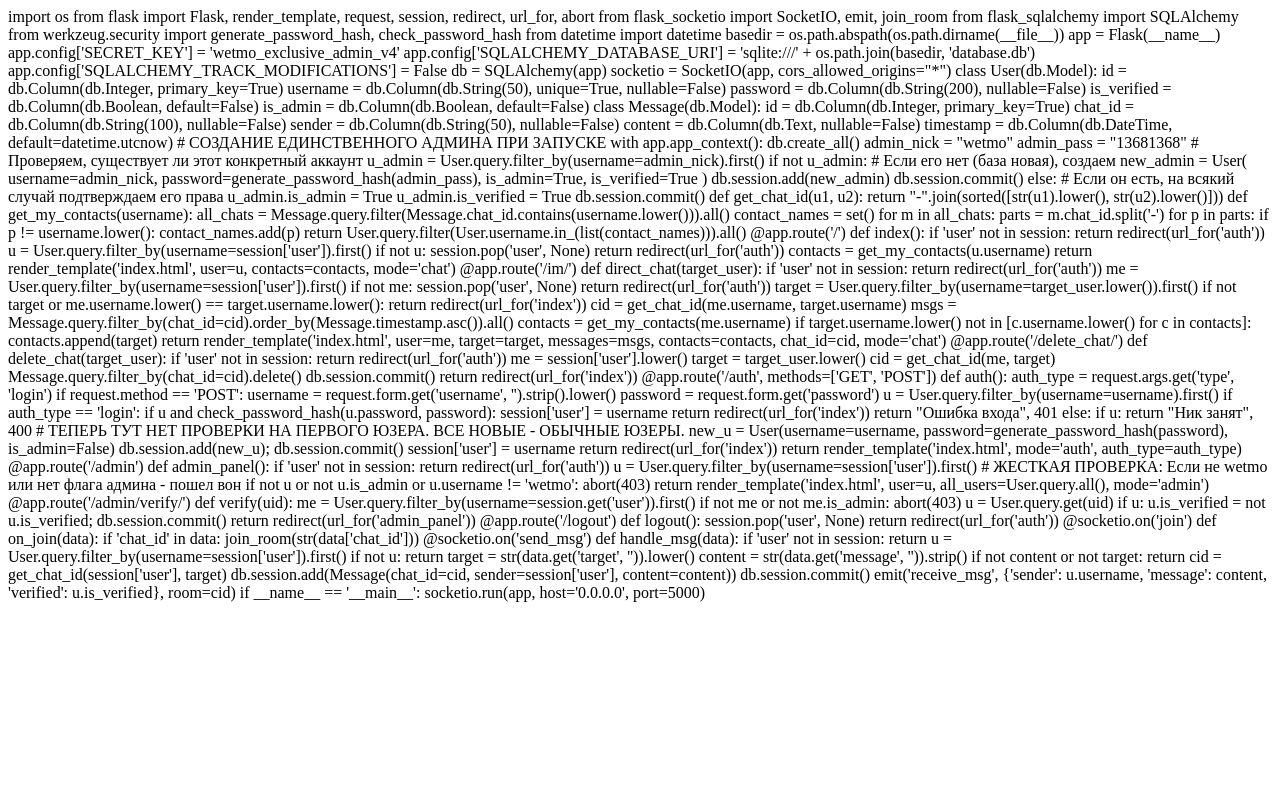
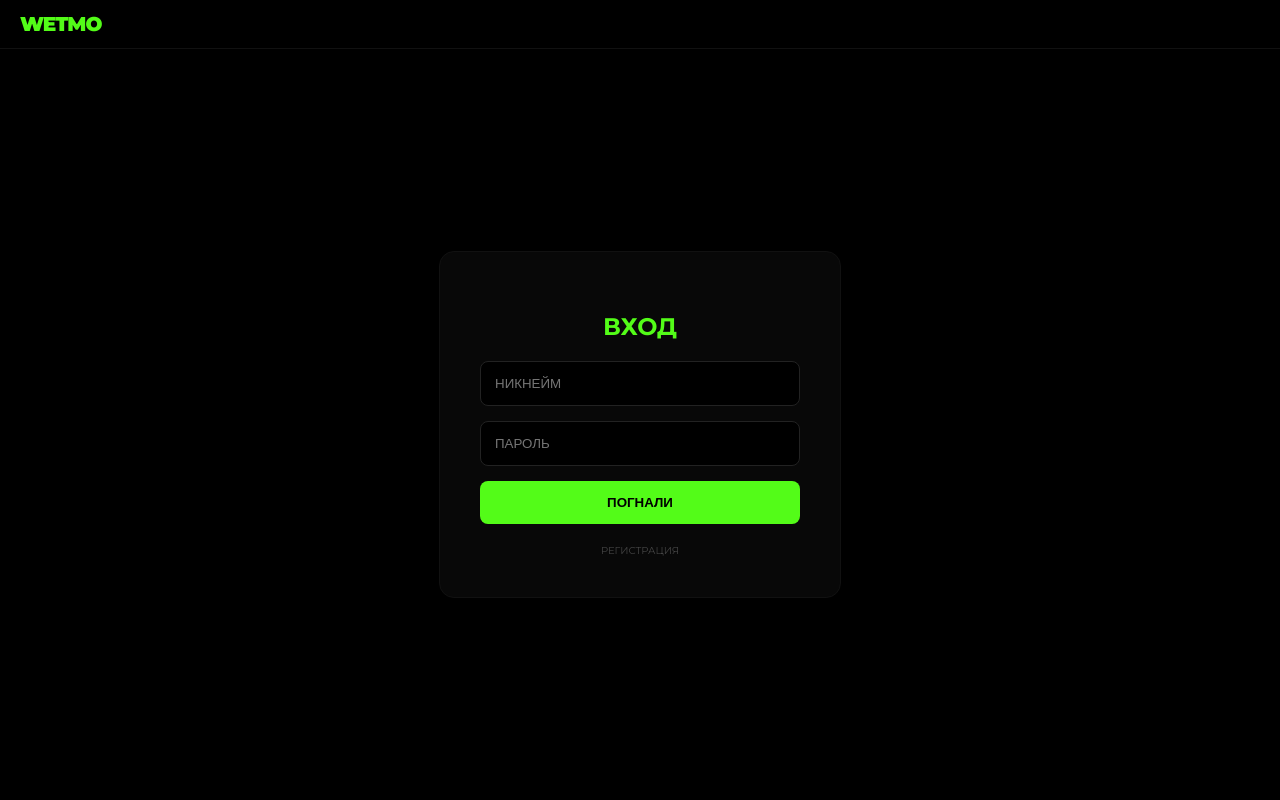
Before and after one commit to Mu1cHur0/WETMO, a Flask app: page /auth in a window 1280 px wide. Run offline with Flask 3, Linux system fonts and the light colour scheme; some libraries are stand-ins or nearby versions.

Commit message:
index.html

```diff
--- a/templates/index.html
+++ b/templates/index.html
@@ -1,174 +1,178 @@
-import os
-from flask import Flask, render_template, request, session, redirect, url_for, abort
-from flask_socketio import SocketIO, emit, join_room
-from flask_sqlalchemy import SQLAlchemy
-from werkzeug.security import generate_password_hash, check_password_hash
-from datetime import datetime
+<!DOCTYPE html>
+<html lang="ru">
+<head>
+    <meta charset="UTF-8">
+    <meta name="viewport" content="width=device-width, initial-scale=1.0">
+    <title>WETMO</title>
+    <script src="https://cdnjs.cloudflare.com/ajax/libs/socket.io/4.0.1/socket.io.js"></script>
+    <script src="https://cdn.jsdelivr.net/npm/marked/marked.min.js"></script>
+    <link href="https://fonts.googleapis.com/css2?family=Montserrat:wght@400;700;900&display=swap" rel="stylesheet">
+    <style>
+        :root { --bg: #050505; --kick: #53fc18; --border: #111; --danger: #ff4444; }
+        body { font-family: 'Montserrat', sans-serif; background: var(--bg); color: #fff; margin: 0; display: flex; flex-direction: column; height: 100vh; overflow: hidden; }
 
-basedir = os.path.abspath(os.path.dirname(__file__))
+        .kick-badge { display: inline-flex; align-items: center; justify-content: center; width: 14px; height: 14px; background-color: var(--kick); border-radius: 50%; margin-left: 5px; position: relative; flex-shrink: 0; }
+        .kick-badge::after { content: ''; width: 3px; height: 6px; border: solid #000; border-width: 0 2px 2px 0; transform: rotate(45deg); margin-bottom: 2px; }
 
-app = Flask(__name__)
-app.config['SECRET_KEY'] = 'wetmo_exclusive_admin_v4'
-app.config['SQLALCHEMY_DATABASE_URI'] = 'sqlite:///' + os.path.join(basedir, 'database.db')
-app.config['SQLALCHEMY_TRACK_MODIFICATIONS'] = False
+        .header { background: #000; padding: 12px 20px; display: flex; align-items: center; border-bottom: 1px solid var(--border); z-index: 10; }
+        .logo { font-weight: 900; color: var(--kick); text-decoration: none; font-size: 20px; letter-spacing: -1px; }
 
-db = SQLAlchemy(app)
-socketio = SocketIO(app, cors_allowed_origins="*")
+        .btn-header { background: #111; color: #fff; padding: 8px 14px; border-radius: 6px; font-size: 11px; font-weight: 900; text-decoration: none; margin-left: 10px; border: 1px solid #222; cursor: pointer; transition: 0.2s; }
+        .btn-header:hover { border-color: var(--kick); background: #1a1a1a; }
+        .btn-danger { background: var(--danger) !important; border: none !important; }
 
-class User(db.Model):
-    id = db.Column(db.Integer, primary_key=True)
-    username = db.Column(db.String(50), unique=True, nullable=False)
-    password = db.Column(db.String(200), nullable=False)
-    is_verified = db.Column(db.Boolean, default=False)
-    is_admin = db.Column(db.Boolean, default=False)
+        .tabs-bar { display: flex; background: #000; border-bottom: 1px solid var(--border); overflow-x: auto; white-space: nowrap; scrollbar-width: none; }
+        .tabs-bar::-webkit-scrollbar { display: none; }
+        .tab { display: inline-flex; align-items: center; padding: 12px 20px; color: #666; text-decoration: none; font-size: 11px; font-weight: 800; border-right: 1px solid var(--border); background: #0a0a0a; }
+        .tab.active { background: var(--bg); color: var(--kick); border-bottom: 2px solid var(--kick); }
 
-class Message(db.Model):
-    id = db.Column(db.Integer, primary_key=True)
-    chat_id = db.Column(db.String(100), nullable=False)
-    sender = db.Column(db.String(50), nullable=False)
-    content = db.Column(db.Text, nullable=False)
-    timestamp = db.Column(db.DateTime, default=datetime.utcnow)
+        .chat-area { flex: 1; display: flex; flex-direction: column; overflow: hidden; position: relative; }
+        #messages { flex: 1; overflow-y: auto; padding: 20px; display: flex; flex-direction: column; gap: 8px; }
 
-# СОЗДАНИЕ ЕДИНСТВЕННОГО АДМИНА ПРИ ЗАПУСКЕ
-with app.app_context():
-    db.create_all()
-    admin_nick = "wetmo"
-    admin_pass = "13681368"
+        /* Стили для Markdown внутри сообщений */
+        .msg { background: #0a0a0a; padding: 12px 16px; border-radius: 12px; border: 1px solid #111; max-width: 80%; align-self: flex-start; word-wrap: break-word; }
+        .msg.me { align-self: flex-end; border-color: #1a1a1a; background: #080808; }
+        .msg p { margin: 5px 0; }
+        .msg code { background: #222; padding: 2px 4px; border-radius: 4px; font-family: monospace; }
+        .msg pre { background: #111; padding: 10px; border-radius: 8px; overflow-x: auto; }
 
-    # Проверяем, существует ли этот конкретный аккаунт
-    u_admin = User.query.filter_by(username=admin_nick).first()
+        .sender { font-size: 10px; color: var(--kick); font-weight: 900; margin-bottom: 4px; display: flex; align-items: center; text-transform: uppercase; }
 
-    if not u_admin:
-        # Если его нет (база новая), создаем
-        new_admin = User(
-            username=admin_nick,
-            password=generate_password_hash(admin_pass),
-            is_admin=True,
-            is_verified=True
-        )
-        db.session.add(new_admin)
-        db.session.commit()
-    else:
-        # Если он есть, на всякий случай подтверждаем его права
-        u_admin.is_admin = True
-        u_admin.is_verified = True
-        db.session.commit()
+        .input-wrap { padding: 20px; border-top: 1px solid var(--border); display: flex; gap: 12px; background: #000; }
+        .input-wrap input { flex: 1; background: #0a0a0a; border: 1px solid #222; color: #fff; padding: 14px; border-radius: 10px; outline: none; }
+        .input-wrap button { background: var(--kick); border: none; width: 50px; height: 50px; border-radius: 10px; cursor: pointer; font-weight: 900; font-size: 20px; }
 
-def get_chat_id(u1, u2):
-    return "-".join(sorted([str(u1).lower(), str(u2).lower()]))
+        .auth-container { display: flex; flex: 1; justify-content: center; align-items: center; background: #000; }
+        .auth-card { background: #080808; padding: 40px; border-radius: 15px; border: 1px solid #111; width: 320px; text-align: center; }
+        .auth-card input { width: 100%; padding: 14px; background: #000; border: 1px solid #222; color: #fff; border-radius: 8px; margin-bottom: 15px; outline: none; box-sizing: border-box; }
+        .auth-card button { width: 100%; padding: 14px; background: var(--kick); border: none; font-weight: 900; border-radius: 8px; cursor: pointer; }
+    </style>
+</head>
+<body>
+    <div class="header">
+        <a href="/" class="logo">WETMO</a>
+        {% if user %}
+        <div style="margin-left: auto; display: flex; align-items: center;">
+            {% if user.is_admin %}<a href="/admin" class="btn-header">ПАНЕЛЬ</a>{% endif %}
+            {% if target %}
+            <a href="/delete_chat/{{ target.username }}" class="btn-header btn-danger" onclick="return confirm('Удалить чат?')">УДАЛИТЬ ЧАТ</a>
+            {% endif %}
+            <button onclick="copyLink()" class="btn-header" style="background: var(--kick); color: #000; border: none;">ПОДЕЛИТЬСЯ</button>
+            <a href="/logout" class="btn-header" style="color: var(--danger);">ВЫХОД</a>
+        </div>
+        {% endif %}
+    </div>
 
-def get_my_contacts(username):
-    all_chats = Message.query.filter(Message.chat_id.contains(username.lower())).all()
-    contact_names = set()
-    for m in all_chats:
-        parts = m.chat_id.split('-')
-        for p in parts:
-            if p != username.lower(): contact_names.add(p)
-    return User.query.filter(User.username.in_(list(contact_names))).all()
+    {% if mode == 'auth' %}
+    <div class="auth-container">
+        <div class="auth-card">
+            <h2 style="color: var(--kick);">{{ 'ВХОД' if auth_type == 'login' else 'РЕГИСТРАЦИЯ' }}</h2>
+            <form method="POST">
+                <input type="text" name="username" placeholder="НИКНЕЙМ" required autocomplete="off">
+                <input type="password" name="password" placeholder="ПАРОЛЬ" required>
+                <button type="submit">ПОГНАЛИ</button>
+            </form>
+            <a href="/auth?type={{ 'register' if auth_type == 'login' else 'login' }}" style="display:block; margin-top:20px; font-size:10px; color:#444; text-decoration:none;">{{ 'РЕГИСТРАЦИЯ' if auth_type == 'login' else 'ВХОД' }}</a>
+        </div>
+    </div>
+    {% elif mode == 'admin' %}
+    <div style="padding: 30px; flex: 1; max-width: 600px; margin: 0 auto; width: 100%;">
+        <h2 style="color: var(--kick);">УПРАВЛЕНИЕ</h2>
+        {% for u in all_users %}
+        <div style="display: flex; justify-content: space-between; padding: 15px; border-bottom: 1px solid #111; align-items: center;">
+            <span style="font-weight: 800;">{{ u.username|upper }} {% if u.is_verified %}<span class="kick-badge"></span>{% endif %}</span>
+            <a href="/admin/verify/{{ u.id }}" class="btn-header" style="margin:0;">{{ 'СНЯТЬ ГАЛКУ' if u.is_verified else 'ДАТЬ ГАЛКУ' }}</a>
+        </div>
+        {% endfor %}
+        <br><a href="/" class="btn-header" style="margin-left:0;">← НАЗАД</a>
+    </div>
+    {% else %}
+    <div class="tabs-bar">
+        {% for c in contacts %}
+        <a href="/im/{{ c.username }}" class="tab {% if target and target.username == c.username %}active{% endif %}">
+            {{ c.username|upper }} {% if c.is_verified %}<span class="kick-badge"></span>{% endif %}
+        </a>
+        {% endfor %}
+    </div>
 
-@app.route('/')
-def index():
-    if 'user' not in session: return redirect(url_for('auth'))
-    u = User.query.filter_by(username=session['user']).first()
-    if not u:
-        session.pop('user', None)
-        return redirect(url_for('auth'))
-    contacts = get_my_contacts(u.username)
-    return render_template('index.html', user=u, contacts=contacts, mode='chat')
+    <div class="chat-area">
+        <div id="messages">
+            {% if target %}
+                {% for msg in messages %}
+                <div class="msg {% if msg.sender.lower() == user.username.lower() %}me{% endif %}">
+                    <div class="sender">
+                        {{ msg.sender }}
+                        {% set sender_obj = [] %}
+                        {% for u in contacts if u.username.lower() == msg.sender.lower() %}{% set _ = sender_obj.append(u) %}{% endfor %}
+                        {% if (sender_obj and sender_obj[0].is_verified) or (msg.sender.lower() == user.username.lower() and user.is_verified) %}
+                            <span class="kick-badge"></span>
+                        {% endif %}
+                    </div>
+                    <div class="msg-content" data-raw="{{ msg.content }}"></div>
+                </div>
+                {% endfor %}
+            {% else %}
+                <div style="margin: auto; text-align: center;">
+                    <div style="color: #111; font-weight: 900; font-size: 60px;">WETMO</div>
+                </div>
+            {% endif %}
+        </div>
+        {% if target %}
+        <div class="input-wrap">
+            <input type="text" id="m-in" placeholder="Сообщение (поддерживает **Markdown**)..." autocomplete="off">
+            <button onclick="send()">→</button>
+        </div>
+        {% endif %}
+    </div>
 
-@app.route('/im/<target_user>')
-def direct_chat(target_user):
-    if 'user' not in session: return redirect(url_for('auth'))
-    me = User.query.filter_by(username=session['user']).first()
-    if not me:
-        session.pop('user', None)
-        return redirect(url_for('auth'))
+    <script>
+        const socket = io();
+        const me = "{{ user.username if user else '' }}";
 
-    target = User.query.filter_by(username=target_user.lower()).first()
-    if not target or me.username.lower() == target.username.lower():
-        return redirect(url_for('index'))
+        // Функция рендера Markdown
+        function renderMarkdown() {
+            document.querySelectorAll('.msg-content[data-raw]').forEach(el => {
+                el.innerHTML = marked.parse(el.getAttribute('data-raw'));
+                el.removeAttribute('data-raw'); // Убираем, чтобы не рендерить дважды
+            });
+        }
 
-    cid = get_chat_id(me.username, target.username)
-    msgs = Message.query.filter_by(chat_id=cid).order_by(Message.timestamp.asc()).all()
-    contacts = get_my_contacts(me.username)
+        if ("{{ chat_id }}") socket.emit('join', { chat_id: "{{ chat_id }}" });
 
-    if target.username.lower() not in [c.username.lower() for c in contacts]:
-        contacts.append(target)
+        function send() {
+            const inp = document.getElementById('m-in');
+            if (inp.value.trim()) {
+                socket.emit('send_msg', { target: "{{ target.username if target else '' }}", message: inp.value });
+                inp.value = '';
+            }
+        }
 
-    return render_template('index.html', user=me, target=target, messages=msgs, contacts=contacts, chat_id=cid, mode='chat')
+        socket.on('receive_msg', (data) => {
+            const div = document.createElement('div');
+            div.className = 'msg' + (data.sender.toLowerCase() === me.toLowerCase() ? ' me' : '');
+            const badge = data.verified ? '<span class="kick-badge"></span>' : '';
 
-@app.route('/delete_chat/<target_user>')
-def delete_chat(target_user):
-    if 'user' not in session: return redirect(url_for('auth'))
-    me = session['user'].lower()
-    target = target_user.lower()
-    cid = get_chat_id(me, target)
-    Message.query.filter_by(chat_id=cid).delete()
-    db.session.commit()
-    return redirect(url_for('index'))
+            // Рендерим Markdown для нового сообщения
+            const htmlContent = marked.parse(data.message);
 
-@app.route('/auth', methods=['GET', 'POST'])
-def auth():
-    auth_type = request.args.get('type', 'login')
-    if request.method == 'POST':
-        username = request.form.get('username', '').strip().lower()
-        password = request.form.get('password')
-        u = User.query.filter_by(username=username).first()
+            div.innerHTML = `<div class="sender">${data.sender}${badge}</div><div class="msg-content">${htmlContent}</div>`;
+            const box = document.getElementById('messages');
+            box.appendChild(div);
+            box.scrollTop = box.scrollHeight;
+        });
 
-        if auth_type == 'login':
-            if u and check_password_hash(u.password, password):
-                session['user'] = username
-                return redirect(url_for('index'))
-            return "Ошибка входа", 401
-        else:
-            if u: return "Ник занят", 400
-            # ТЕПЕРЬ ТУТ НЕТ ПРОВЕРКИ НА ПЕРВОГО ЮЗЕРА. ВСЕ НОВЫЕ - ОБЫЧНЫЕ ЮЗЕРЫ.
-            new_u = User(username=username, password=generate_password_hash(password), is_admin=False)
-            db.session.add(new_u); db.session.commit()
-            session['user'] = username
-            return redirect(url_for('index'))
-    return render_template('index.html', mode='auth', auth_type=auth_type)
+        function copyLink() {
+            const url = window.location.origin + '/im/' + me;
+            navigator.clipboard.writeText(url).then(() => alert("Ссылка скопирована!"));
+        }
 
-@app.route('/admin')
-def admin_panel():
-    if 'user' not in session: return redirect(url_for('auth'))
-    u = User.query.filter_by(username=session['user']).first()
-    # ЖЕСТКАЯ ПРОВЕРКА: Если не wetmo или нет флага админа - пошел вон
-    if not u or not u.is_admin or u.username != 'wetmo': abort(403)
-    return render_template('index.html', user=u, all_users=User.query.all(), mode='admin')
+        document.getElementById('m-in')?.addEventListener('keypress', (e) => { if(e.key === 'Enter') send(); });
 
-@app.route('/admin/verify/<int:uid>')
-def verify(uid):
-    me = User.query.filter_by(username=session.get('user')).first()
-    if not me or not me.is_admin: abort(403)
-    u = User.query.get(uid)
-    if u: u.is_verified = not u.is_verified; db.session.commit()
-    return redirect(url_for('admin_panel'))
-
-@app.route('/logout')
-def logout():
-    session.pop('user', None)
-    return redirect(url_for('auth'))
-
-@socketio.on('join')
-def on_join(data):
-    if 'chat_id' in data: join_room(str(data['chat_id']))
-
-@socketio.on('send_msg')
-def handle_msg(data):
-    if 'user' not in session: return
-    u = User.query.filter_by(username=session['user']).first()
-    if not u: return
-
-    target = str(data.get('target', '')).lower()
-    content = str(data.get('message', '')).strip()
-    if not content or not target: return
-
-    cid = get_chat_id(session['user'], target)
-    db.session.add(Message(chat_id=cid, sender=session['user'], content=content))
-    db.session.commit()
-
-    emit('receive_msg', {'sender': u.username, 'message': content, 'verified': u.is_verified}, room=cid)
-
-if __name__ == '__main__':
-    socketio.run(app, host='0.0.0.0', port=5000)
+        // Рендерим старые сообщения при загрузке
+        renderMarkdown();
+        const box = document.getElementById('messages');
+        if(box) box.scrollTop = box.scrollHeight;
+    </script>
+    {% endif %}
+</body>
+</html>
```
